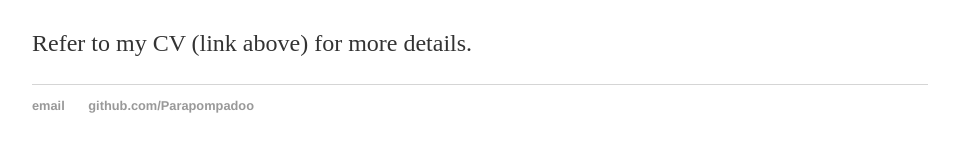
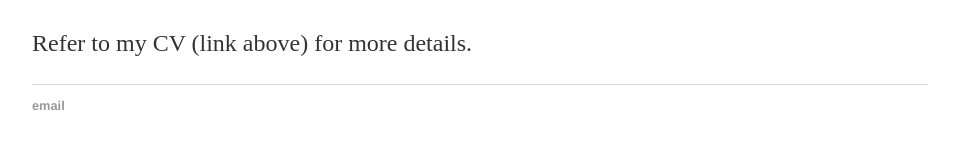
Before and after one commit to Parapompadoo/Parapompadoo.github.io, a Jekyll site: the page built from index.md, in a window 1280 px wide. Shown: the part 530-682 px from the top of the page, without its empty margins (160-1115 px from the left). Built offline with Jekyll 4.4.1, drawn with Linux system fonts in a browser that asks for light colours; our own code applies the rules of GitHub Pages for plain Markdown files.

Commit message:
Update default.html

```diff
--- a/_layouts/default.html
+++ b/_layouts/default.html
@@ -20,7 +20,6 @@
 			<footer>
 	    		<ul>
 	        		<li><a href="mailto:f2015567@pilani.bits-pilani.ac.in">email</a></li>
-	        		<li><a href="https://github.com/Parapompadoo">github.com/Parapompadoo</a></li>
 				</ul>
 			</footer>
 		</body>
```
